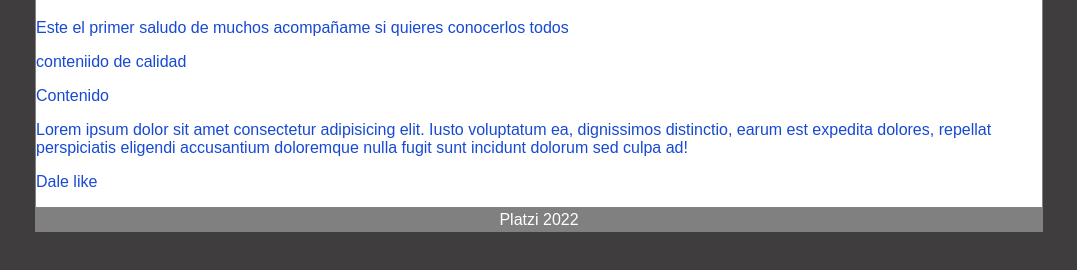
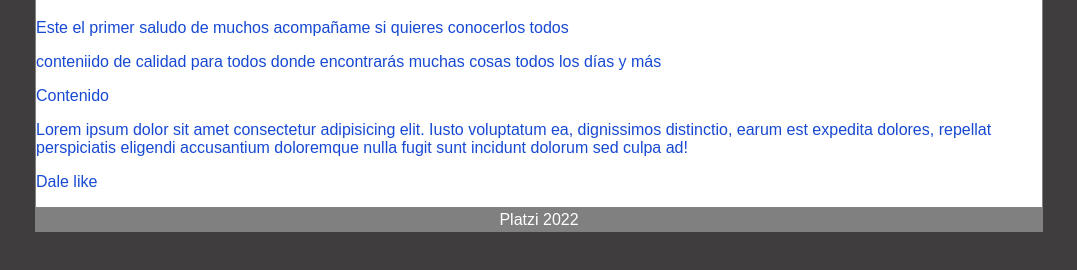
Before and after one commit to TonyRivera4/Practica-Git, a plain HTML site: page index.html in a window 1280 px wide. Shown: the part 278-548 px from the top of the page, without its empty margins (101-1178 px from the left). Drawn offline with Linux system fonts and the light colour scheme.

Commit message:
palabras más explicitas

```diff
--- a/index.html
+++ b/index.html
@@ -15,7 +15,7 @@
     <div id="content">
         <h1>Hola</h1>
         <p>Este el primer saludo de muchos acompañame si quieres conocerlos todos</p>
-        <p>conteniido de calidad</p>
+        <p>conteniido de calidad para todos donde encontrarás muchas cosas todos los días y más </p>
         <p>Contenido</p>
         <p>Lorem ipsum dolor sit amet consectetur adipisicing elit. Iusto voluptatum ea, dignissimos distinctio, earum est expedita dolores, repellat perspiciatis eligendi accusantium doloremque nulla fugit sunt incidunt dolorum sed culpa ad!</p>
         <p>Dale like</p>
```
